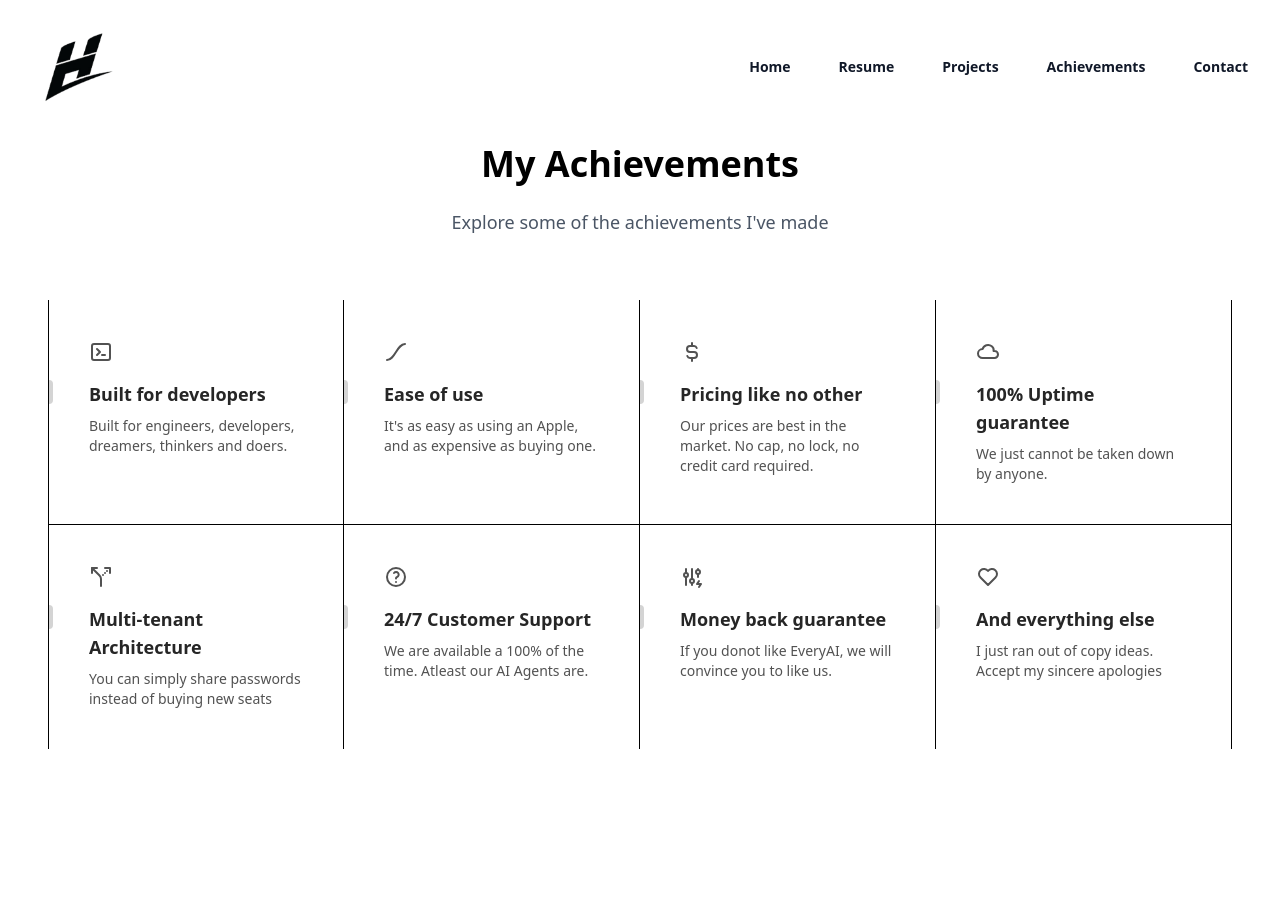
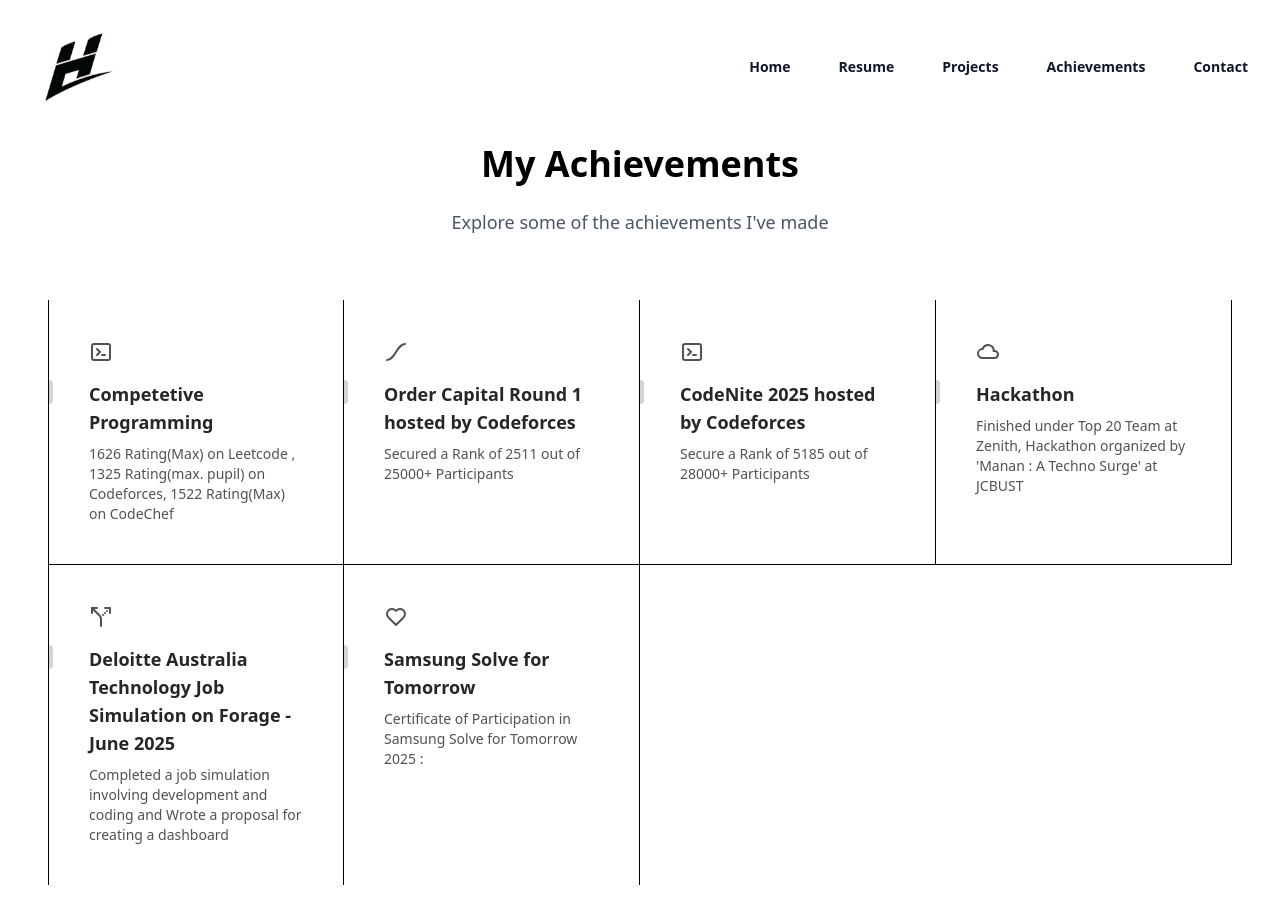
Before and after one commit to HimanshuSolo/my-portfolio, a Next.js app: page /achievements in a window 1280 px wide. Shown: the top 924 px of the page. Before the commit the page ends 880 px from the top, so only its background shows below. Built offline with nearby package versions, Linux system fonts and the light colour scheme.

Commit message:
hurrah-done

```diff
--- a/src/components/features-section-demo-3.tsx
+++ b/src/components/features-section-demo-3.tsx
@@ -1,6 +1,5 @@
 import { cn } from "@/lib/utils";
 import {
-  IconAdjustmentsBolt,
   IconCloud,
   IconCurrencyDollar,
   IconEaseInOut,
@@ -13,57 +12,46 @@ import {
 export function FeaturesSectionDemo() {
   const features = [
     {
-      title: "Built for developers",
+      title: "Competetive Programming",
       description:
-        "Built for engineers, developers, dreamers, thinkers and doers.",
+        "1626 Rating(Max) on Leetcode , 1325 Rating(max. pupil) on Codeforces, 1522 Rating(Max) on CodeChef",
       icon: <IconTerminal2 />,
       link: "https://codolio.com/profile/himanshu_solo",
     },
     {
-      title: "Ease of use",
+      title: "Order Capital Round 1 hosted by Codeforces",
       description:
-        "It's as easy as using an Apple, and as expensive as buying one.",
+        "Secured a Rank of 2511 out of 25000+ Participants",
       icon: <IconEaseInOut />,
-      link: "/ease-of-use",
+      link: "https://drive.google.com/file/d/139a15IZUTwnoXNYz5ZO8sV3geZC7pFGW/view?usp=sharing",
     },
     {
-      title: "Pricing like no other",
+      title: "CodeNite 2025 hosted by Codeforces",
       description:
-        "Our prices are best in the market. No cap, no lock, no credit card required.",
-      icon: <IconCurrencyDollar />,
-      link: "/pricing",
+        "Secure a Rank of 5185 out of 28000+ Participants",
+      icon: <IconTerminal2 />,
+      link: "https://drive.google.com/file/d/117gbUxPSeu1Emr-ebG4rK68XTIutXKmP/view?usp=sharing",
     },
     {
-      title: "100% Uptime guarantee",
-      description: "We just cannot be taken down by anyone.",
+      title: "Hackathon",
+      description:
+        "Finished under Top 20 Team at Zenith, Hackathon organized by 'Manan : A Techno Surge' at JCBUST",
       icon: <IconCloud />,
-      link: "/uptime",
+      link: "https://drive.google.com/file/d/1KZ1NFX75s7acZc_gzwRHUNXvKlPNeNB3/view?usp=sharing",
     },
     {
-      title: "Multi-tenant Architecture",
-      description: "You can simply share passwords instead of buying new seats",
+      title: "Deloitte Australia Technology Job Simulation on Forage - June 2025",
+      description:
+        "Completed a job simulation involving development and coding and Wrote a proposal for creating a dashboard",
       icon: <IconRouteAltLeft />,
-      link: "/multi-tenant",
+      link: "https://drive.google.com/file/d/1S8awwd129laupgmB-BX_YjOpiqcnCVtX/view?usp=sharing",
     },
     {
-      title: "24/7 Customer Support",
+      title: "Samsung Solve for Tomorrow",
       description:
-        "We are available a 100% of the time. Atleast our AI Agents are.",
-      icon: <IconHelp />,
-      link: "/support",
-    },
-    {
-      title: "Money back guarantee",
-      description:
-        "If you donot like EveryAI, we will convince you to like us.",
-      icon: <IconAdjustmentsBolt />,
-      link: "/guarantee",
-    },
-    {
-      title: "And everything else",
-      description: "I just ran out of copy ideas. Accept my sincere apologies",
+        "Certificate of Participation in Samsung Solve for Tomorrow 2025 : ",
       icon: <IconHeart />,
-      link: "/everything-else",
+      link: "https://drive.google.com/file/d/1d-CKcaMpMQhfXNE6B_5_nqszfdW9Hf8W/view?usp=sharing",
     },
   ];
   return (
```
